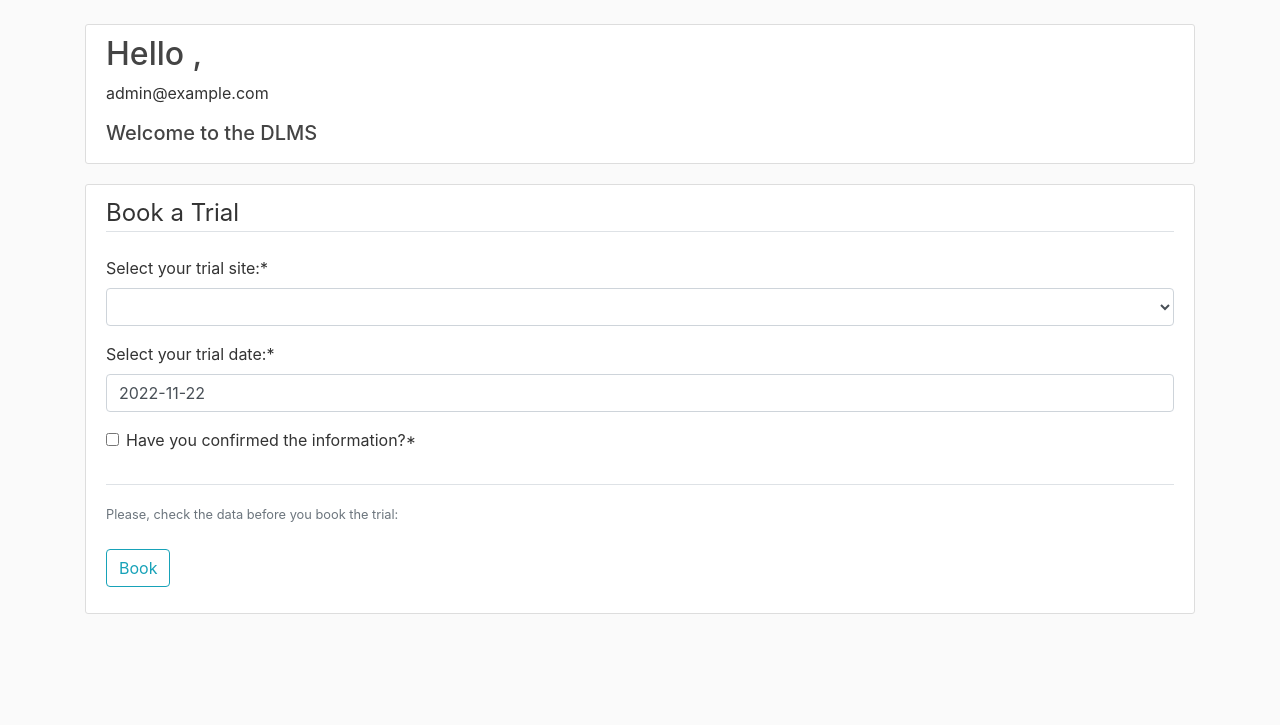
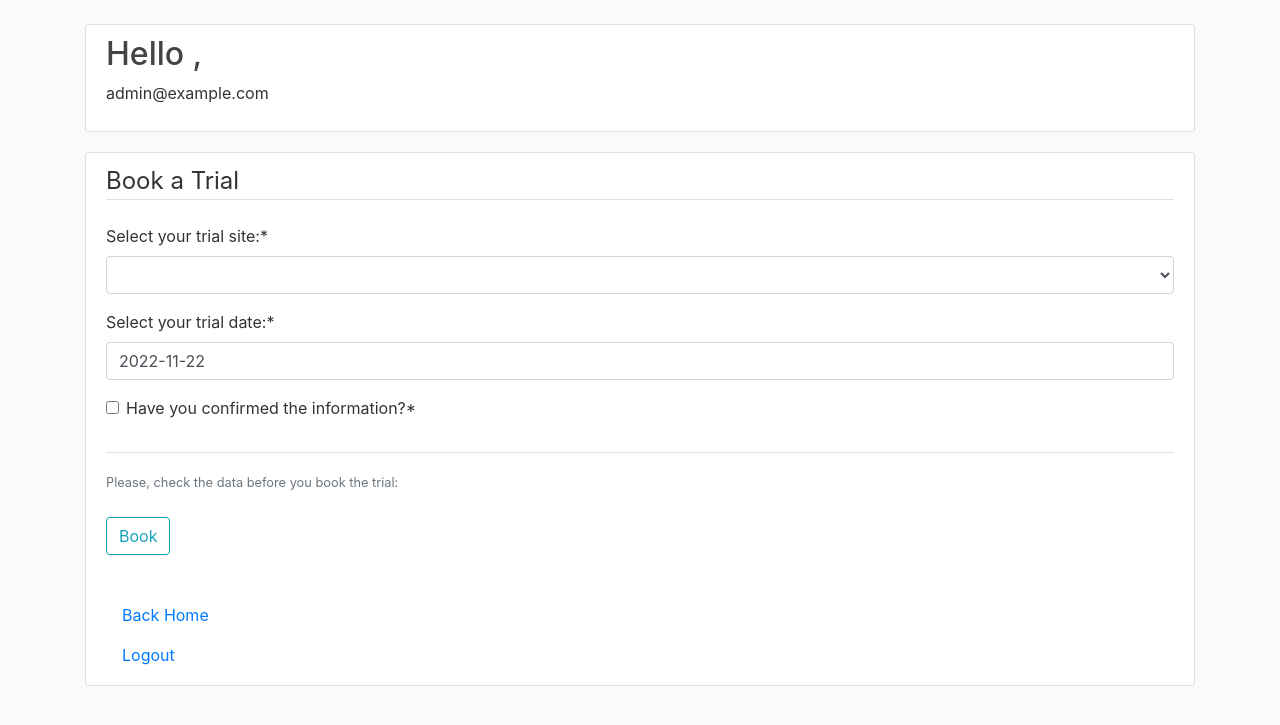
Before and after one commit to CESCL/mysite, a Django app: page /booking/ in a window 1280 px wide. Shown: the part 56-781 px from the top of the page. Run offline with Django 4.2, Linux system fonts and the light colour scheme; a user stored in the database is signed in; data comes from the database, SQL or seed files in the repository; both versions use the stored data as it was after the commit; some libraries are stand-ins or nearby versions.

Commit message:
Mejoras visuales en los mensajes - antes de desarrollar el cancel a trial

```diff
--- a/users/templates/users/booking.html
+++ b/users/templates/users/booking.html
@@ -6,7 +6,6 @@
     <div class="content-section">
         <h2>Hello {{ user.first_name }} {{ user.last_name }}, </h2>
         <p>{{ user.email }}</p>
-        <h5>Welcome to the DLMS</h5>
     </div>
     <div class="content-section">
         {{ form.media }}  {# Adds widget's JS/CSS files from CDN #}
@@ -18,7 +17,7 @@
             <p class='text-muted'>{{ booking.booked_date }}</p>
             <h5 class='text-muted'>Trial Status: </h5>
             <p class='text-muted'>{{ booking.trial_status }}</p>
-            <h6 class='text-muted'>Important: Trial status can take up to 5 business days to update. If you want to change your booked trial, please communicate with the staff.</h5>
+            <h6 class='text-muted'>Important: Trial status can take up to 5 business days to update.</h5>
           {% else %}
           <form method="POST">
             {% csrf_token %}
@@ -36,7 +35,12 @@
             </div>
         </form>
           {% endif %}
-
+        <div>
+          <ul class="list-group">
+            <a class="nav-item nav-link" href="{% url 'profile' %}">Back Home</a>
+            <a class="nav-item nav-link" href="{% url 'logout' %}">Logout</a>
+          </ul>
+        </div>
     </div>
 </main>
 
```
Also changed, not shown: db.sqlite3.
